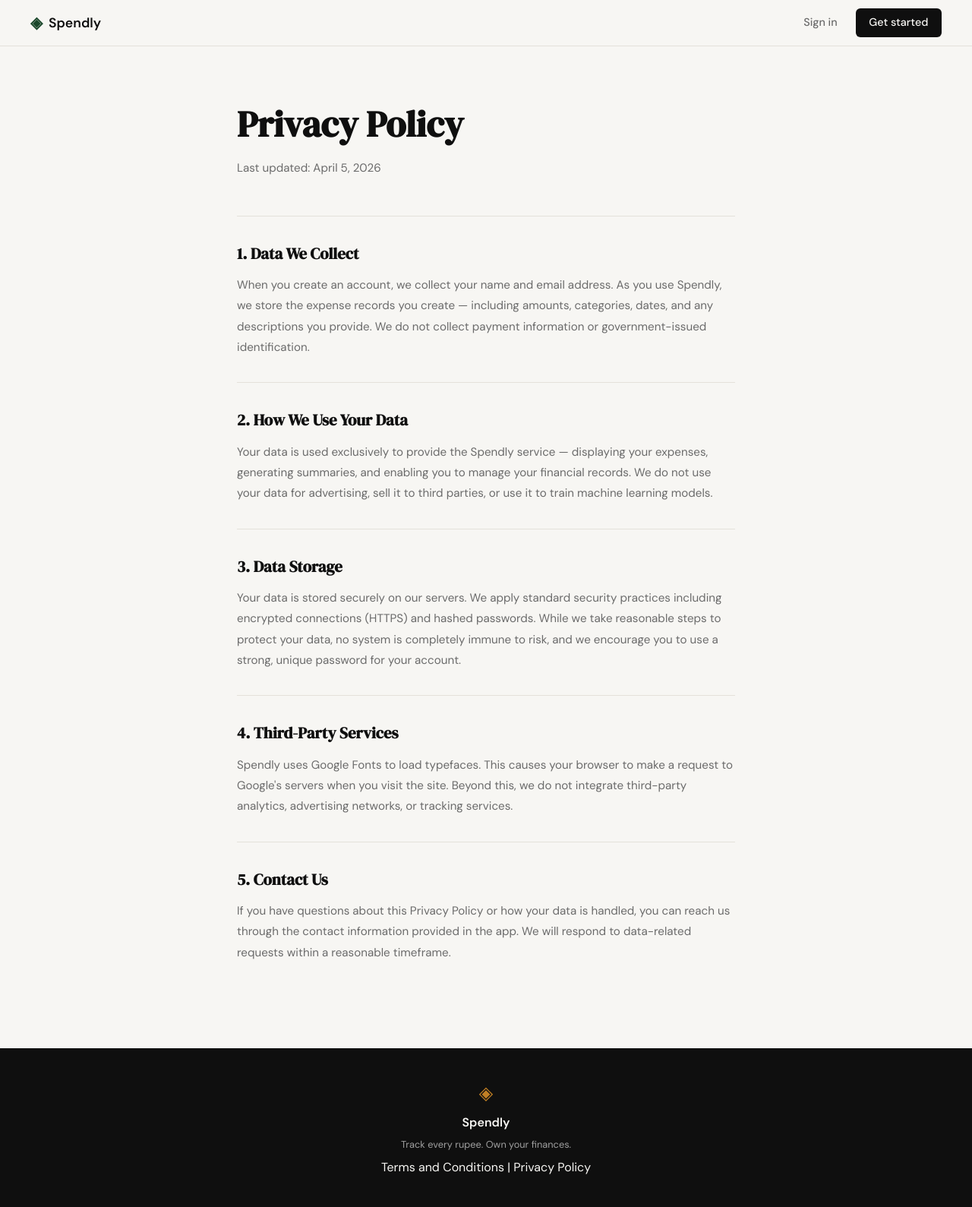
After one commit to jasraj9302/spendly, a Flask app: page /privacy in a window 1280 px wide. The commit adds this page. Shown: the whole page at 76% size. Run offline with Flask 3, Linux system fonts and the light colour scheme.

Commit message:
landing: add privacy and condition page and route

```diff
--- a/app.py
+++ b/app.py
@@ -25,6 +25,11 @@ def login():
 @app.route("/terms")
 def terms():
     return render_template("terms.html")
+
+
+@app.route("/privacy")
+def privacy():
+    return render_template("privacy.html")
 
 
 # ------------------------------------------------------------------ #
--- a/templates/base.html
+++ b/templates/base.html
@@ -34,7 +34,7 @@
             <span class="brand-icon">◈</span>
             <span class="footer-name">Spendly</span>
             <p class="footer-copy">Track every rupee. Own your finances.</p>
-            <p><a href="/terms">Terms and Conditions</a> | <a href="#">Privacy Policy</a></p>
+            <p><a href="/terms">Terms and Conditions</a> | <a href="/privacy">Privacy Policy</a></p>
         </div>
     </footer>
 
--- /dev/null
+++ b/templates/privacy.html
@@ -0,0 +1,35 @@
+{% extends "base.html" %}
+
+{% block title %}Privacy Policy — Spendly{% endblock %}
+
+{% block content %}
+<div class="legal-page">
+    <h1>Privacy Policy</h1>
+    <p class="legal-updated">Last updated: April 5, 2026</p>
+
+    <section>
+        <h2>1. Data We Collect</h2>
+        <p>When you create an account, we collect your name and email address. As you use Spendly, we store the expense records you create — including amounts, categories, dates, and any descriptions you provide. We do not collect payment information or government-issued identification.</p>
+    </section>
+
+    <section>
+        <h2>2. How We Use Your Data</h2>
+        <p>Your data is used exclusively to provide the Spendly service — displaying your expenses, generating summaries, and enabling you to manage your financial records. We do not use your data for advertising, sell it to third parties, or use it to train machine learning models.</p>
+    </section>
+
+    <section>
+        <h2>3. Data Storage</h2>
+        <p>Your data is stored securely on our servers. We apply standard security practices including encrypted connections (HTTPS) and hashed passwords. While we take reasonable steps to protect your data, no system is completely immune to risk, and we encourage you to use a strong, unique password for your account.</p>
+    </section>
+
+    <section>
+        <h2>4. Third-Party Services</h2>
+        <p>Spendly uses Google Fonts to load typefaces. This causes your browser to make a request to Google's servers when you visit the site. Beyond this, we do not integrate third-party analytics, advertising networks, or tracking services.</p>
+    </section>
+
+    <section>
+        <h2>5. Contact Us</h2>
+        <p>If you have questions about this Privacy Policy or how your data is handled, you can reach us through the contact information provided in the app. We will respond to data-related requests within a reasonable timeframe.</p>
+    </section>
+</div>
+{% endblock %}
```
